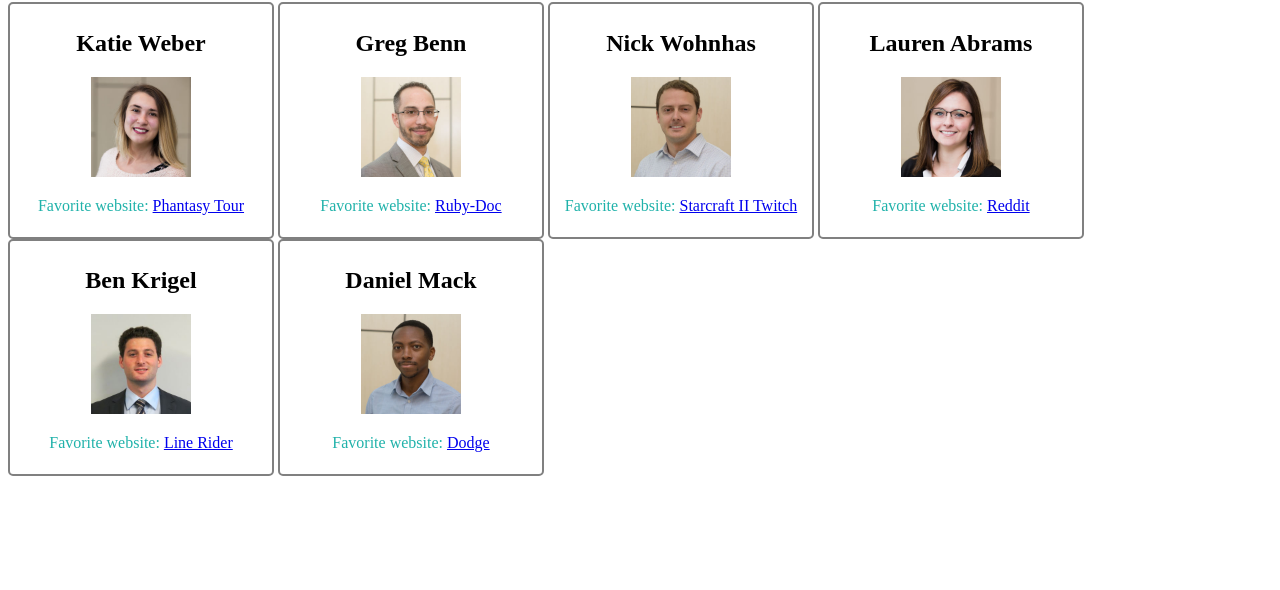
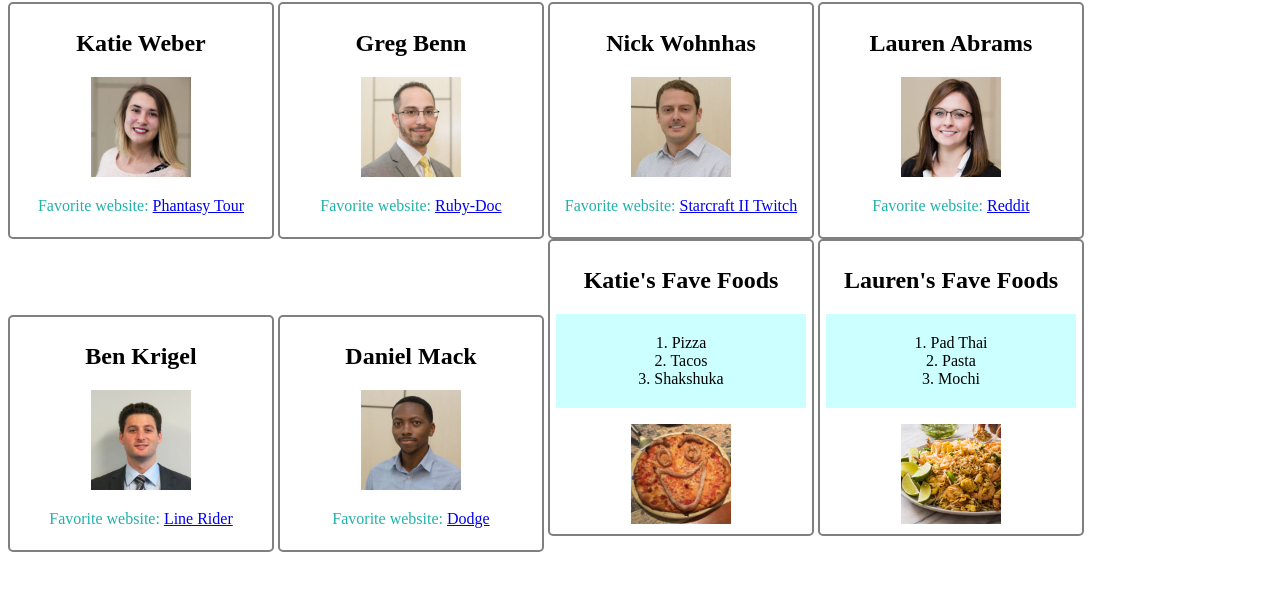
Before and after one commit to jamilia27/katie_and_gregs_first_pairing_project, a plain HTML site: page index.html in a window 1280 px wide. Shown: the part 78-668 px from the top of the page. Drawn offline with Linux system fonts and the light colour scheme.

Commit message:
Added Katie and Lauren's fave foods, images, and linked images to fave restaurants.

```diff
--- a/css/style.css
+++ b/css/style.css
@@ -16,3 +16,18 @@ div.developer {
   padding: 6px;
   text-align: center;
 }
+
+div.fave_foods {
+  width: 250px;
+  display: inline-block;
+  border: 2px solid grey;
+  border-radius: 5px;
+  padding: 6px;
+  text-align: center;
+}
+
+ol.fave_foods {
+    background: #ccffff;
+    padding: 20px;
+    list-style-position: inside;
+}
--- a/index.html
+++ b/index.html
@@ -45,6 +45,25 @@
     <img src="img/DanielMack.jpg" alt="Daniel Mack" width="100" height="100">
     <p class="favorite-website">Favorite website: <a href="https://www.dodge.com/" target ="_blank" title="Dodge Official Site">Dodge</a></p>
   </div>
+
+  <div class="fave_foods">
+    <h2>Katie's Fave Foods</h3>
+    <ol class="fave_foods">
+    <li>Pizza</li>
+    <li>Tacos</li>
+    <li>Shakshuka</li>
+  </ol>
+  <a href="https://www.papastomatopies.com/" target="blank" title="Pizza! Sweet!"><img src="img/pizza.jpg" alt="Pizza! Sweet!" height="100" width="100"></a>
+</div>
+
+<div class="fave_foods">
+  <h2>Lauren's Fave Foods</h3>
+  <ol class="fave_foods">
+    <li>Pad Thai</li>
+    <li>Pasta</li>
+    <li>Mochi</li>
+  </ol>
+  <a href="https://www.circlesthaiexpress.com/" target="_blank" title="Pad Thai is cool and awesome"><img src="img/pad_thai2.jpg" alt="Pad Thai is cool and awesome!" height="100" width="100"></a>
 </body>
 
 </html>
```
Also changed, not shown: img/pad_thai.jpg (added), img/pad_thai2.jpg (added), img/pizza.jpg (added).
